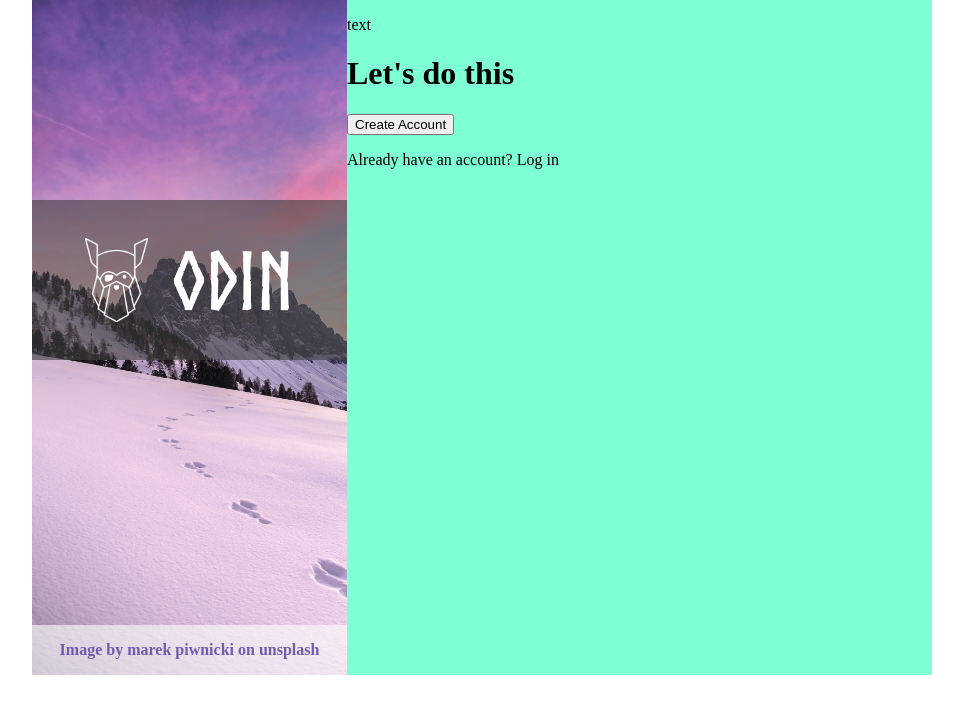
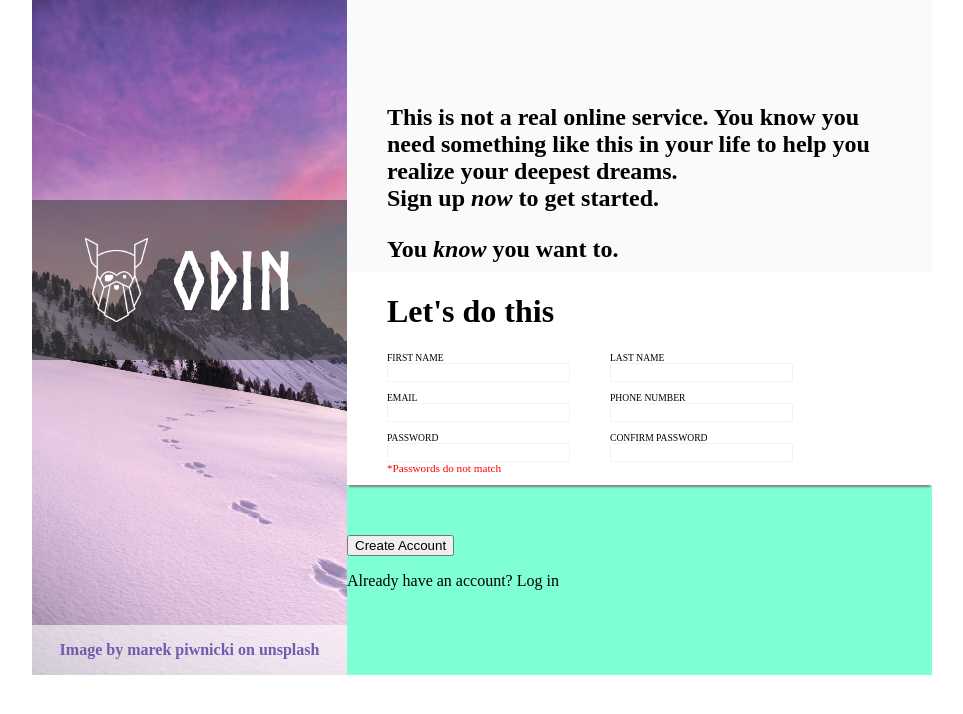
Before and after one commit to flujuju/sign-up-form, a plain HTML site: page index.html in a window 1280 px wide. Shown: the whole page, without its empty margins (158-1121 px from the left). Drawn offline with Linux system fonts and the light colour scheme.

Commit message:
create introductory text and form

```diff
--- a/index.html
+++ b/index.html
@@ -20,19 +20,44 @@
         </div>
         <div class="user-interface">
             <div class="introductory-text">
-                <p>text</p>
+                <p>This is not a real online service. You know you need something like this in your life to help you realize your deepest dreams.<br/> Sign up <em>now</em> to get started.</p>
+                <p>You <em>know</em> you want to.</p>
             </div>
             <div class="form">
                 <form action="">
                     <div class="user-inputs">
                         <h1>Let's do this</h1>
                         <div class="line-one">
+                            <div class="first-name">
+                                <label for="first-name">FIRST NAME</label>
+                                <input type="text" id="first-name name="first-name">
+                            </div>
+                            <div class="last-name">
+                                <label for="last-name">LAST NAME</label>
+                                <input type="text" id="last-name" name="last-name">
+                            </div>
 
                         </div>
                         <div class="line-two">
-
+                            <div class="email">
+                                <label for="email">EMAIL</label>
+                                <input type="email" id="email" name="email">
+                            </div>
+                            <div class="phone">
+                                <label for="phone">PHONE NUMBER</label>
+                                <input type="tel" id="phone" name="phone">
+                            </div>
                         </div>
                         <div class="line-three">
+                            <div class="password-1">
+                                <label for="password-1">PASSWORD</label>
+                                <input type="password" name="password-1" id="password-1">
+                                <p class="check-match">*Passwords do not match</p>
+                            </div>
+                            <div class="password-2">
+                                <label for="password-2">CONFIRM PASSWORD</label>
+                                <input type="password" name="password-2" id="password-2">
+                            </div>
 
                         </div>
                     </div>
@@ -48,6 +73,26 @@
     </div>
 
 
+<script>
+    let pwTwo = document.querySelector('#password-2');
+    pwTwo.addEventListener("focusout", () => {
+        let pwOne = document.querySelector('#password-1').value;
+        let pwTwoValue = pwTwo.value;
+        let warning = document.querySelector(".check-match");
+        console.log(pwOne);
+        console.log(pwTwoValue);
 
+        if (pwOne == pwTwoValue) {
+
+            warning.textContent = '';
+        }
+
+        else {
+            warning.textContent = "*Passwords do not match";
+        }
+    });
+
+
+</script>
 </body>
 </html>
--- a/styles.css
+++ b/styles.css
@@ -69,4 +69,109 @@ body {
     flex-grow: 3;
     width: 65%;
     background-color: aquamarine;
+    display: flex;
+    flex-direction: column;
 }
+
+.introductory-text {
+    height: 40%;
+    background-color: #f9fafb;
+    font-weight: bold;
+    font-size: 1.5rem;
+    flex: 1 1 auto;
+    padding: 80px 60px 40px 40px;
+    box-sizing: border-box;
+}
+
+.form {
+    height: 60%;
+    flex: 1 1 auto;
+    display: flex;
+    flex-direction: column;
+}
+
+.user-inputs {
+    display: flex;
+    flex-direction: column;
+    margin-bottom: 50px;
+    background-color: white;
+    box-shadow: 0 4px 2px -2px gray;
+    border-top: 2px solid #fafafa;
+    padding-left: 40px;
+}
+
+.line-one {
+    display: flex;
+}
+
+.line-two {
+    display: flex;
+}
+
+.line-three {
+    display:flex;
+}
+
+.first-name {
+    display: flex;
+    flex-direction: column;
+
+
+}
+
+.last-name {
+    display: flex;
+    flex-direction: column;
+    padding-left: 40px;
+}
+
+.email {
+    display: flex;
+    flex-direction: column;
+
+}
+
+.phone {
+    display: flex;
+    flex-direction: column;
+    padding-left: 40px;
+}
+
+.password-1 {
+    display: flex;
+    flex-direction: column;
+
+}
+
+.password-1 p {
+    color: red;
+    font-size: 0.7rem;
+    margin-top: 0;
+}
+
+.password-2 {
+    display: flex;
+    flex-direction: column;
+    padding-left: 40px;
+}
+
+input {
+    appearance: none;
+    border-radius: 2px;
+    margin-bottom: 10px;
+    border: 1px solid #f3f3f5;
+}
+
+input:focus {
+    outline-style: none;
+    border: 2px solid  #3b65dd !important;
+    box-shadow: 2px 2px 2px lightgray;
+}
+
+label{
+    font-size: 0.6rem;
+}
+
+.password-1 input {
+    margin-bottom: 0;
+}
```
